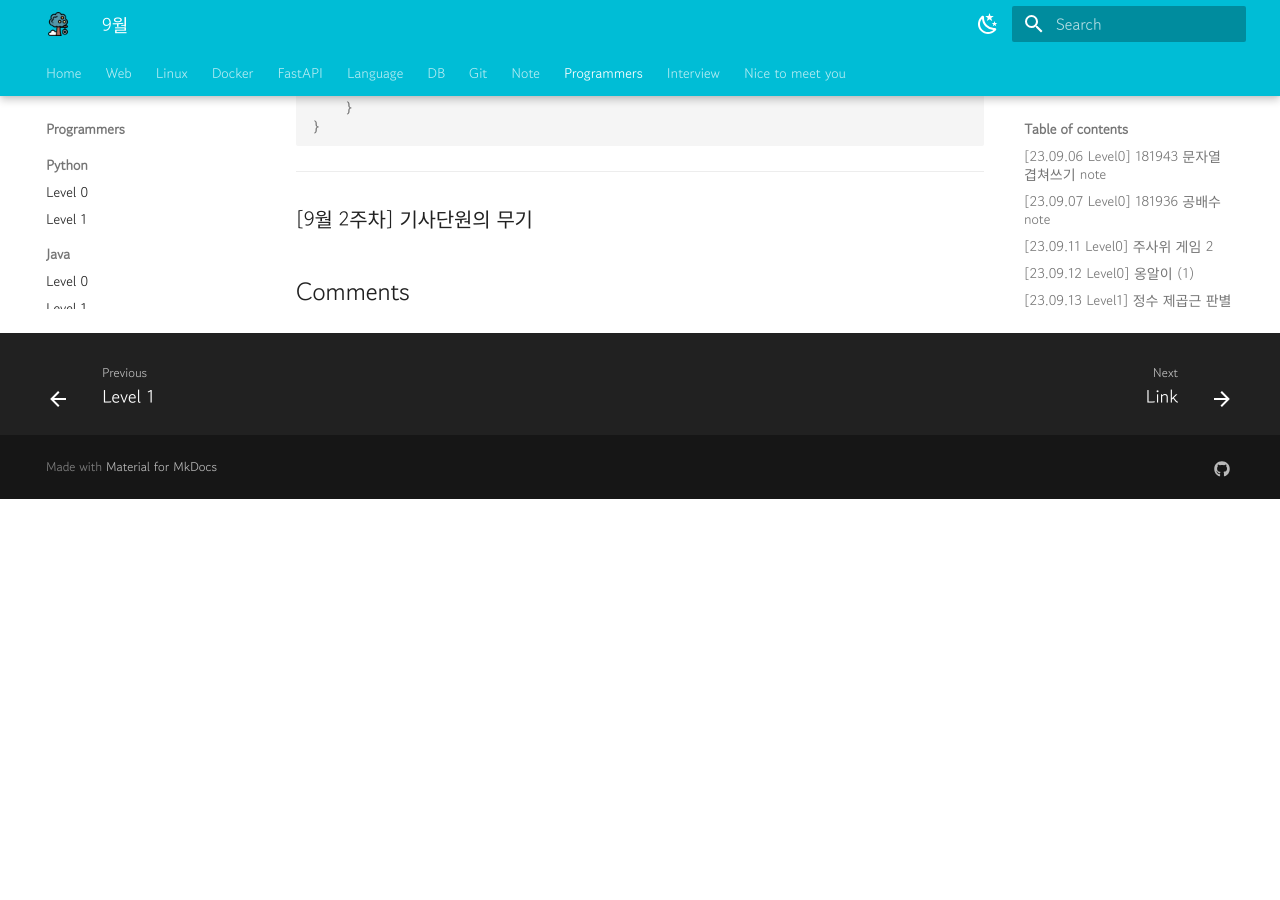
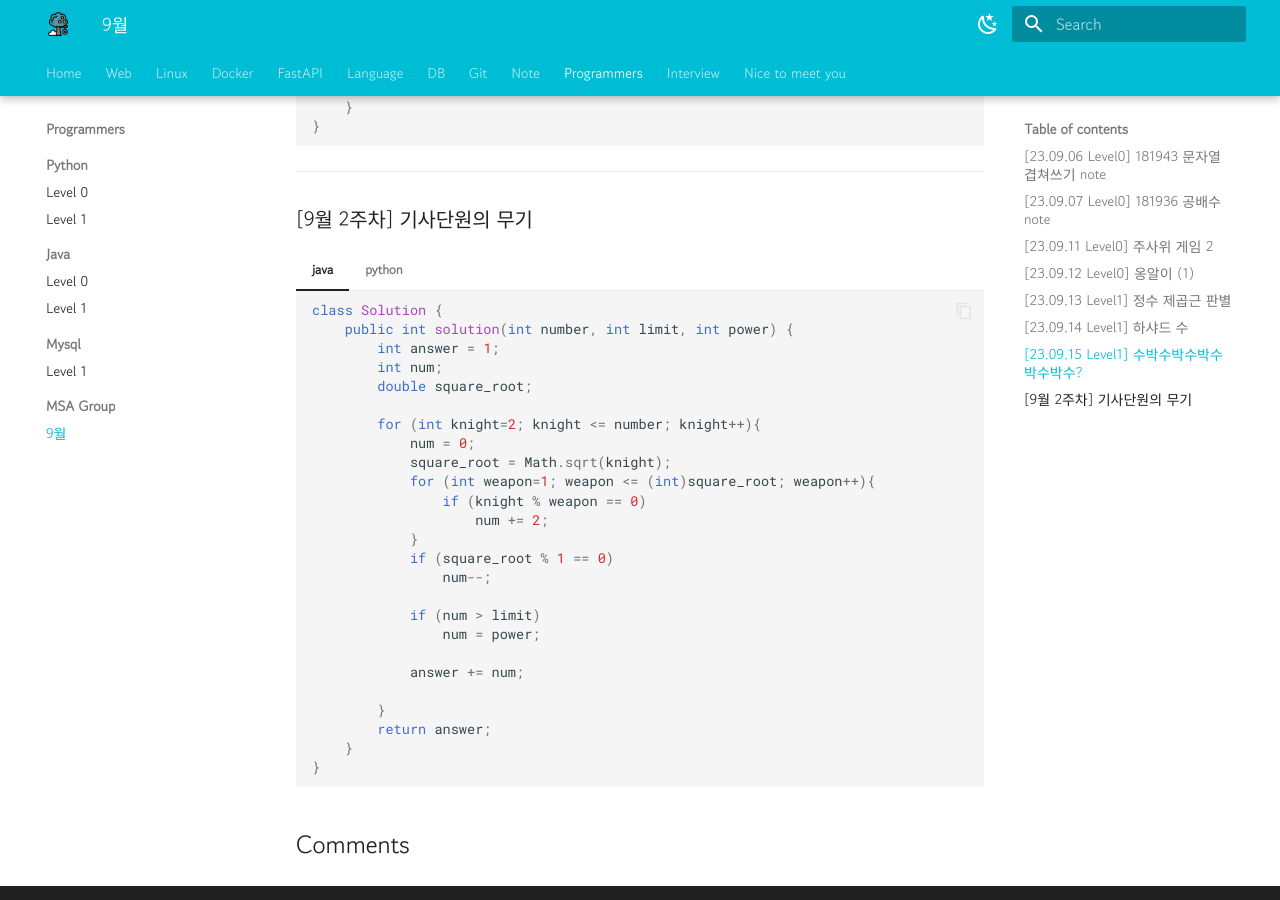
Before and after one commit to YSHeee/YSHeee.github.io, an MkDocs documentation site: the page built from docs/programmers/group/september.md, in a window 1280 px wide and 900 px high, scrolled down 3827 px. Built offline with MkDocs 1.6.1 and Material for MkDocs 9.7.7, drawn with Linux system fonts in a browser that asks for light colours; comment, search, counter and statistics services are not loaded; before the commit the page ends 4326 px from its top, so only the background shows below that.

Commit message:
Add 9.15 Programmers

````diff
--- a/docs/programmers/group/september.md
+++ b/docs/programmers/group/september.md
@@ -222,3 +222,53 @@ n이 양의 정수 x의 제곱이라면 x+1의 제곱을 리턴하고, n이 양
 
 ---
 ### [9월 2주차] 기사단원의 무기
+
+=== "java"
+    ``` java
+    class Solution {
+        public int solution(int number, int limit, int power) {
+            int answer = 1;
+            int num;
+            double square_root;
+
+            for (int knight=2; knight <= number; knight++){
+                num = 0;
+                square_root = Math.sqrt(knight);
+                for (int weapon=1; weapon <= (int)square_root; weapon++){
+                    if (knight % weapon == 0)
+                        num += 2;
+                }
+                if (square_root % 1 == 0)
+                    num--;
+
+                if (num > limit)
+                    num = power;
+
+                answer += num;
+
+            }
+            return answer;
+        }
+    }
+    ```
+=== "python"
+    ``` python
+    def solution(number, limit, power):
+        result = 0
+        for knight in range(2, number+1):
+            num = 0
+            square_root = knight**0.5
+
+            for weapon in range(1, int(square_root)+1):
+                if knight % weapon == 0:
+                    num+=2
+
+            if square_root % 1 == 0:
+                num -= 1
+
+            if num > limit:
+                num = power
+
+            result += num
+        return result + 1
+    ```
````
Also changed, not shown: docs/programmers/python/level0.md (+26 -0 lines), docs/programmers/python/level1.md (+4 -4 lines).
